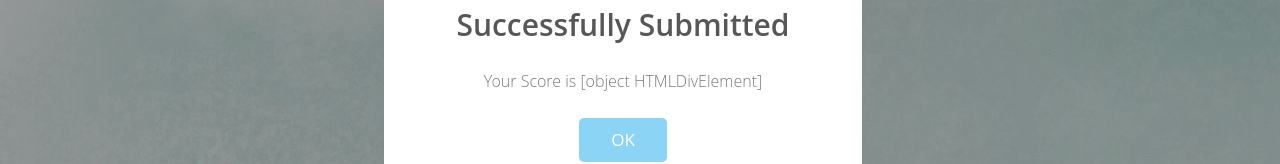
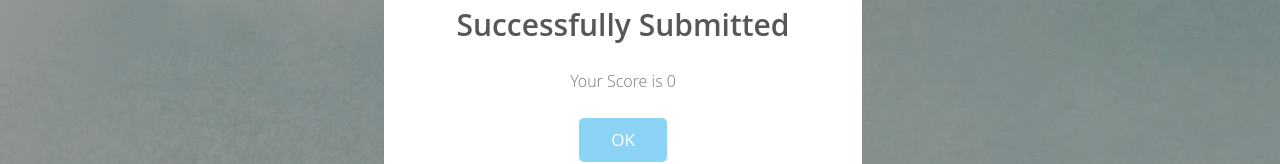
Before and after one commit to tub99/Learn-With-Fun, a plain HTML site: page index.html in a window 1280 px wide. Both pictures are taken after typing "Sample" into the empty fields and a click on the button "Submit". Shown: the part 375-539 px from the top of the page. Drawn offline with Linux system fonts and the light colour scheme.

Commit message:
score fixed

```diff
--- a/index.html
+++ b/index.html
@@ -64,6 +64,7 @@
 				$('#submitQ').click(function(){
 				 	$('#fullTemplate').hide();
 				 	$('#scoremeter').hide();
+					 var score = $('#scoreId').text();
 				 	swal("Successfully Submitted", "Your Score is "+score, "success");
 				 });
 			});
```
